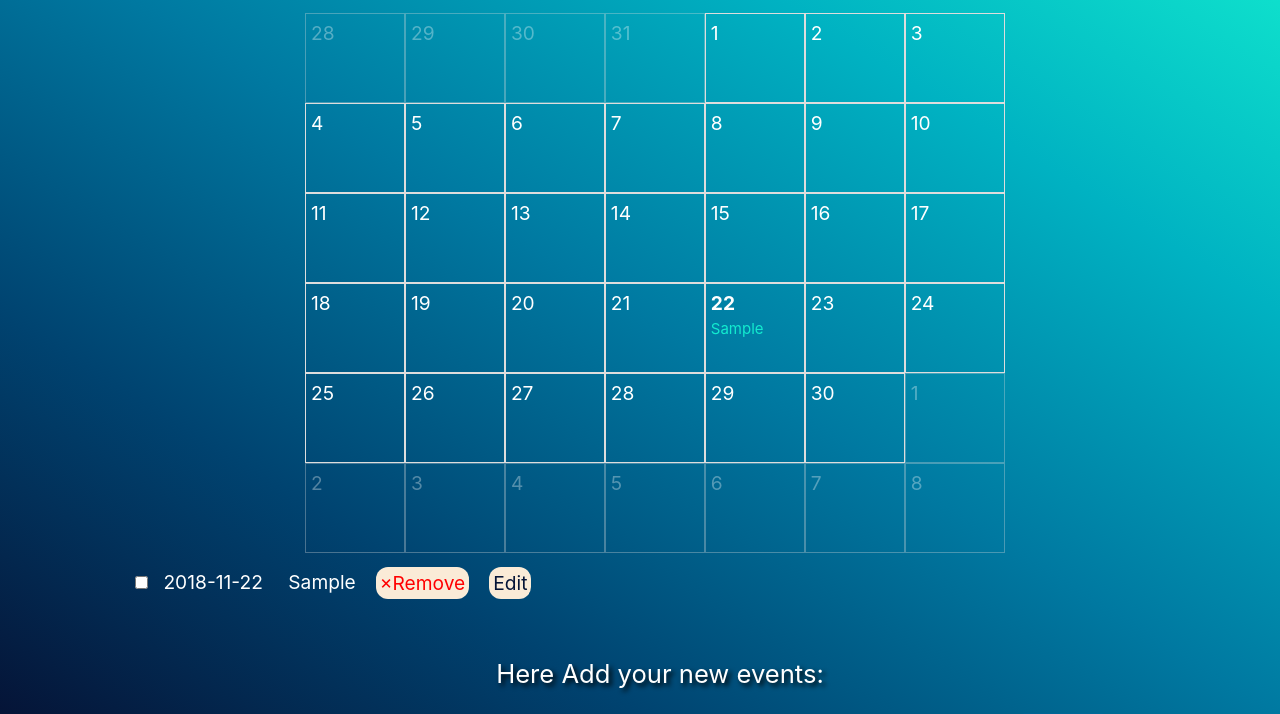
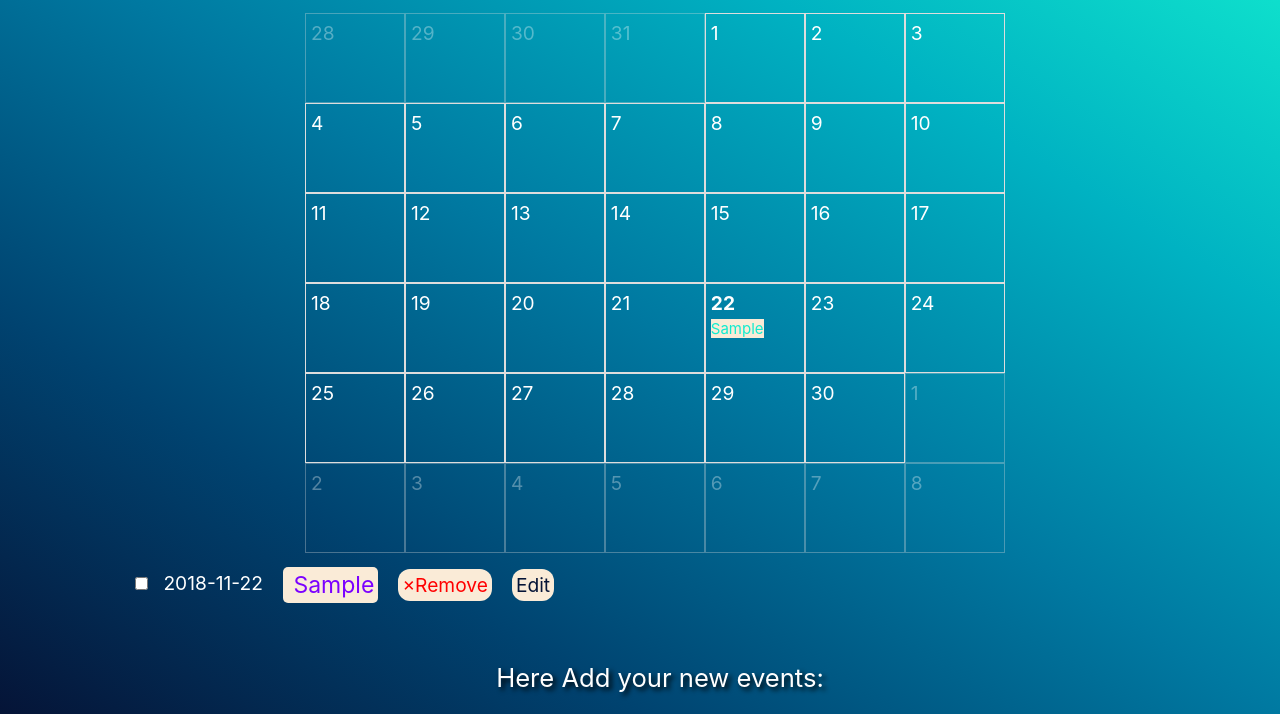
Before and after one commit to DilyanaZ/CalendarAppTask, a plain HTML site: page variant_1/index.html in a window 1280 px wide. Both pictures are taken after typing "Sample" into the empty fields and a click on the button "Add Event". Shown: the part 86-800 px from the top of the page. Drawn offline with nearby package versions, Linux system fonts and the light colour scheme; some packages are replaced by stand-ins of ours; a script that the page names is missing.

Commit message:
changes of the css

```diff
--- a/variant_1/eventController.js
+++ b/variant_1/eventController.js
@@ -21,7 +21,31 @@ $(function() {
 
     $('div#editEvent').hide();
 
-    function stickEvent() {
+    // function stickEvent() {
+    //     var textField = document.getElementById('newEvent');
+    //     var value = textField.value;
+    //     var date = document.getElementById('myDate').value;
+    //     if (value.trim().length == 0) {
+    //         swal(
+    //             'Please enter a title for your new Event!',
+    //             'Add your new event',
+    //             'warning'
+    //         )
+    //         return;
+    //     };
+    //     var id = eventList.addEvent(date, value);
+    //     textField.value = '';
+    //     addEvent(id, date, value);
+    //     var eventArray = eventList.getEvents();
+    //     element.innerHTML = '';
+    //     caleandar(element, eventArray, settings);
+    //     addListeners();
+    // }
+
+    // $('#addEvent').on('click', stickEvent);
+
+
+    $('#addEvent').on('click', function() {
         var textField = document.getElementById('newEvent');
         var value = textField.value;
         var date = document.getElementById('myDate').value;
@@ -40,31 +64,7 @@ $(function() {
         element.innerHTML = '';
         caleandar(element, eventArray, settings);
         addListeners();
-    }
-
-    $('#addEvent').on('click', stickEvent);
-
-
-    // $('#addEvent').on('click', function() {
-    //     var textField = document.getElementById('newEvent');
-    //     var value = textField.value;
-    //     var date = document.getElementById('myDate').value;
-    //     if (value.trim().length == 0) {
-    //         swal(
-    //             'Please enter a title for your new Event!',
-    //             'Add your new event',
-    //             'warning'
-    //         )
-    //         return;
-    //     };
-    //     var id = eventList.addEvent(date, value);
-    //     textField.value = '';
-    //     addEvent(id, date, value);
-    //     var eventArray = eventList.getEvents();
-    //     element.innerHTML = '';
-    //     caleandar(element, eventArray, settings);
-    //     addListeners();
-    // });
+    });
     //----------------------------------------------------------------
     function addListeners() {
         var days = document.getElementsByClassName('cld-day');
--- a/variant_1/styles/style.css
+++ b/variant_1/styles/style.css
@@ -204,7 +204,8 @@ span {
 }
 
 span.remove,
-span#edit {
+span#edit,
+span#eventText {
     color: red;
     border-radius: 1px solid red;
     padding: 4px;
@@ -222,7 +223,10 @@ span#edit {
 }
 
 span#eventText {
-    margin-right: 10px;
+    font-size: 1.2em;
+    color: #7B00FF;
+    background-color: antiquewhite;
+    border-radius: 5px;
 }
 
 .remove:hover {
@@ -242,6 +246,7 @@ div.cld-main {
 
 .cld-main a {
     color: #12ebcf;
+    background-color: antiquewhite;
     font-size: 1.5em;
 }
 
```
